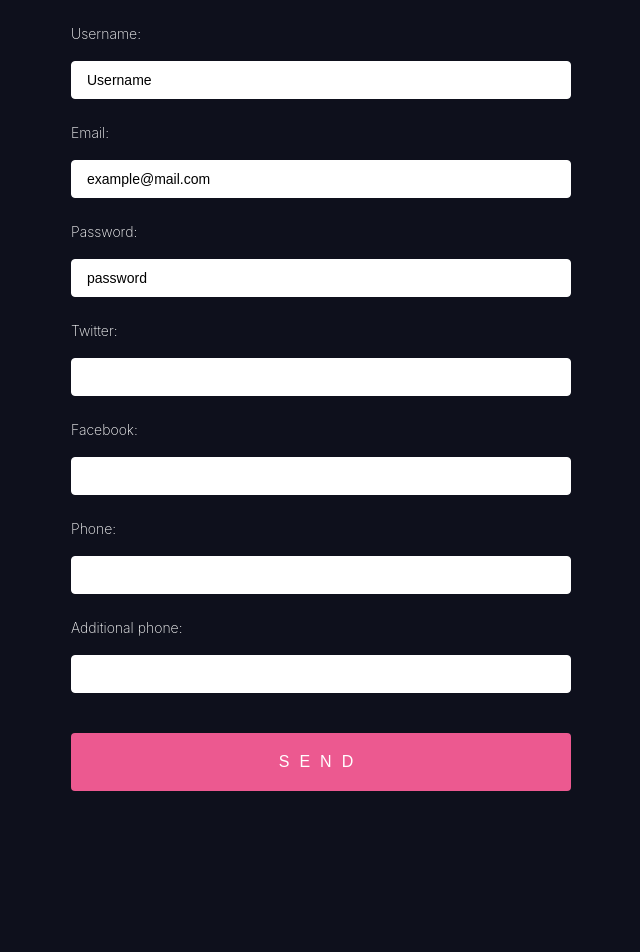
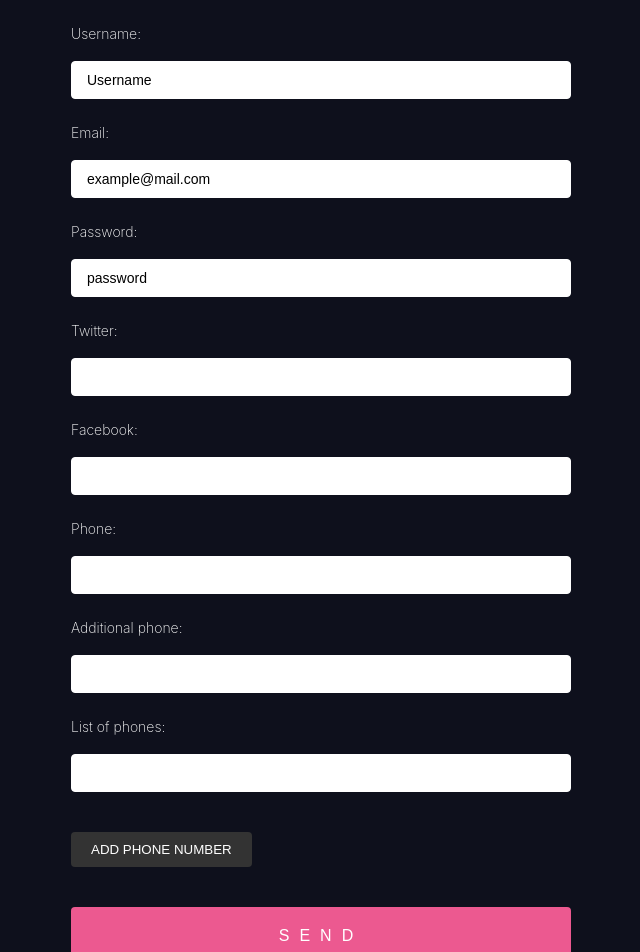
Before and after one commit to 124c4a11/ReactHookForm-Examples-ReactJS-TypeScript, a React (Vite) app: page / in a window 1280 px wide. Shown: the top 952 px of the page, without its empty margins (319-959 px from the left). Before the commit the page ends 811 px from the top, so only its background shows below. Built offline with nearby package versions, Linux system fonts and the light colour scheme.

Commit message:
BaseForm: dynamic fields

```diff
--- a/src/components/BaseForm.tsx
+++ b/src/components/BaseForm.tsx
@@ -1,4 +1,4 @@
-import { useForm } from "react-hook-form";
+import { useFieldArray, useForm } from "react-hook-form";
 import { DevTool } from "@hookform/devtools";
 
 interface IData {
@@ -10,6 +10,9 @@ interface IData {
     facebook: string;
   };
   phones: string[];
+  dynamicPhones: {
+    number: string;
+  }[];
 }
 
 export function BaseForm() {
@@ -24,9 +27,15 @@ export function BaseForm() {
         facebook: "",
       },
       phones: ["", ""],
+      dynamicPhones: [{ number: "" }],
     },
   });
   const { errors } = formState;
+
+  const { fields, append, remove } = useFieldArray({
+    name: "dynamicPhones",
+    control,
+  });
 
   const onSubmit = (data: IData) => console.log(data);
 
@@ -114,6 +123,24 @@ export function BaseForm() {
         />
         {errors?.phones?.[1]?.message && <p>{errors.phones?.[1]?.message}</p>}
 
+        <label>List of phones:</label>
+        {fields.map((field, ndx) => (
+          <>
+            <input
+              key={field.id}
+              {...register(`dynamicPhones.${ndx}.number`)}
+            />
+            {ndx > 0 && (
+              <button type="button" onClick={() => remove(0)}>
+                Remove phone number
+              </button>
+            )}
+          </>
+        ))}
+        <button type="button" onClick={() => append({ number: "" })}>
+          Add phone number
+        </button>
+
         <button type="submit">Send</button>
       </form>
       <DevTool control={control} />
```
